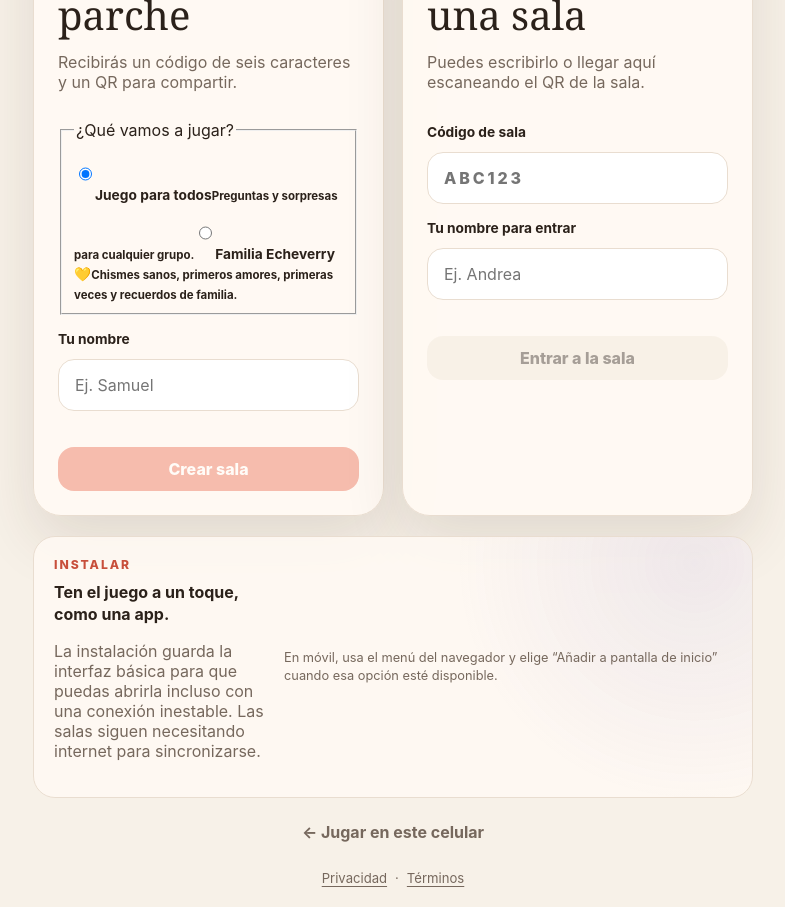
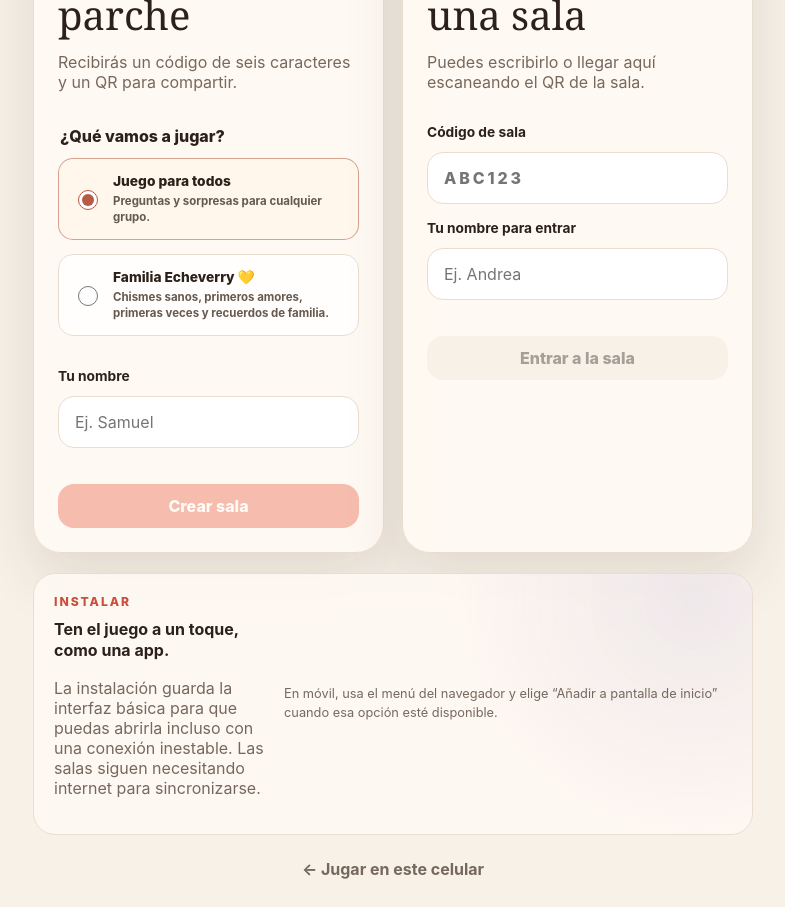
Before and after one commit to SamOkampo/JuegoFamiliaEch, a Next.js app: page /online in a window 1280 px wide. Shown: the part 1000-1907 px from the top of the page, without its empty margins (247-1032 px from the left). Built offline with nearby package versions, Linux system fonts and the light colour scheme; no server answers.

Commit message:
style: polished accessible selector for family Echeverry rooms

```diff
--- a/src/app/globals.css
+++ b/src/app/globals.css
@@ -2307,3 +2307,53 @@ input {
 @media (prefers-reduced-motion: reduce) {
   .specialPackChoice { transition: none !important; }
 }
+
+/* Private-context-inspired mode: only generic curated prompts enter the public app. */
+.familyModeChooser {
+  display: grid;
+  gap: 10px;
+  margin: 6px 0 16px;
+  padding: 0;
+  border: none;
+  min-width: 0;
+}
+.familyModeChooser legend {
+  margin-bottom: 8px;
+  font-weight: 800;
+}
+.familyModeOption {
+  display: flex;
+  align-items: center;
+  gap: 12px;
+  padding: 14px;
+  border: 1px solid var(--line);
+  border-radius: 15px;
+  background: rgba(255, 255, 255, 0.72);
+  cursor: pointer;
+  transition: border-color 180ms ease, background-color 180ms ease;
+}
+.familyModeOption.selected {
+  border-color: rgba(182, 91, 68, 0.55);
+  background: #fff7ec;
+}
+.familyModeOption input {
+  width: 20px;
+  height: 20px;
+  flex: 0 0 20px;
+  accent-color: #b65b44;
+}
+.familyModeOption span { display: grid; gap: 4px; }
+.familyModeOption strong { font-weight: 800; }
+.familyModeOption small { color: #665950; line-height: 1.4; }
+.familyModeFixed {
+  display: grid;
+  gap: 6px;
+  padding: 12px;
+  border: 1px solid rgba(182, 91, 68, 0.25);
+  border-radius: 13px;
+  background: #fff7ec;
+}
+.familyModeFixed span { font-size: 0.88rem; color: #665950; }
+@media (prefers-reduced-motion: reduce) {
+  .familyModeOption { transition: none; }
+}
```
